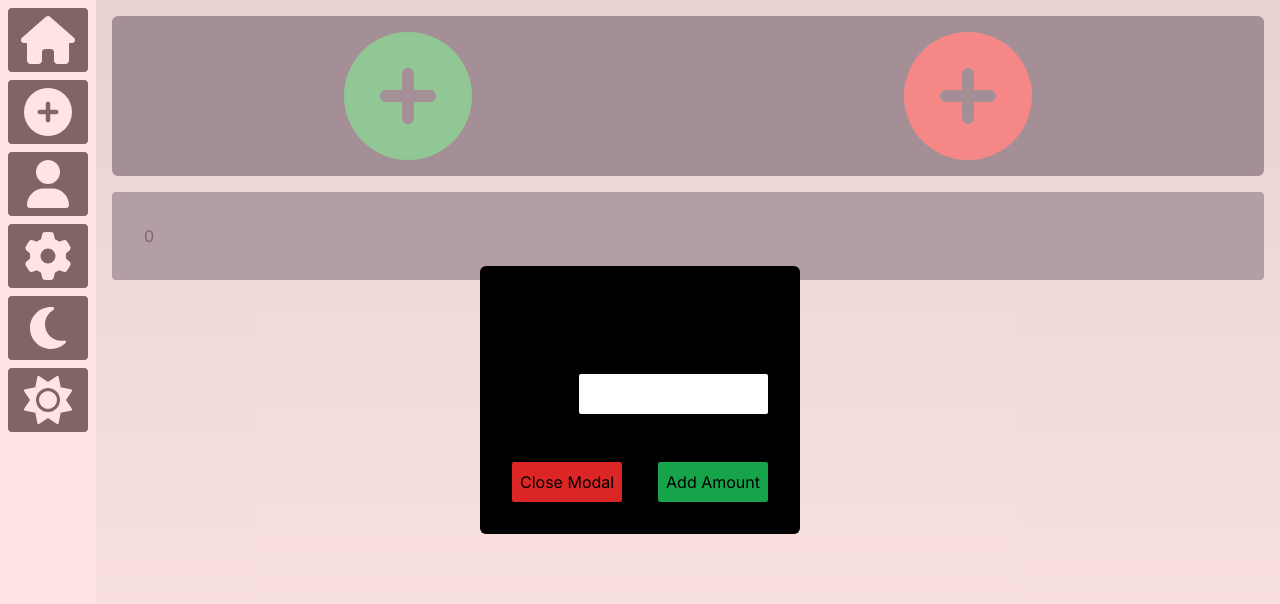
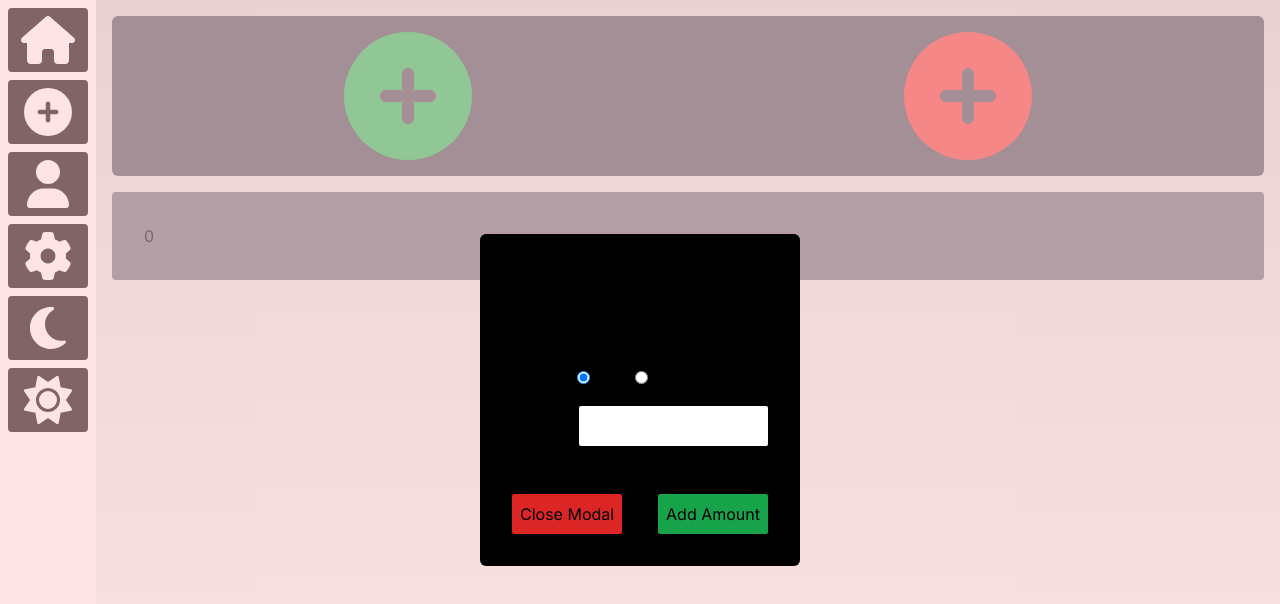
Before and after one commit to 11amanraj/expense-manager, a Next.js app: page / in a window 1280 px wide. Both pictures are taken after a click on the icon 408 px from the left and 96 px from the top of the page. Shown: the top 604 px of the page. Built offline with nearby package versions, Linux system fonts and the light colour scheme.

Commit message:
Added radio button to check expense/credit

```diff
--- a/components/Dashboard/AddEntry.tsx
+++ b/components/Dashboard/AddEntry.tsx
@@ -11,6 +11,8 @@ const AddEntry = () => {
     const [showModal, setShowModal] = useState(false)
     const [error, setError] = useState<string>('')
     const inputRef = useRef<HTMLInputElement>(null)
+    const expenseRadioRef = useRef<HTMLInputElement>(null)
+    const creditRadioRef = useRef<HTMLInputElement>(null)
 
     useEffect(() => {
         if(error.length > 0) {
@@ -23,13 +25,15 @@ const AddEntry = () => {
     }, [error])
 
     const addAmountHandler = () => {
-        if(inputRef.current) {
+        if(inputRef.current && expenseRadioRef.current && creditRadioRef.current) {
             const amount = parseInt(inputRef.current.value)
             if(isNaN(amount)) {
-                // dispatch(addOneCredit(0))
                 setError('Expense can only have numerical values')
             } else {
-                dispatch(addOneCredit(amount))
+                expenseRadioRef.current.checked
+                    ? dispatch(addOneExpense(amount))
+                    : dispatch(addOneCredit(amount))
+
                 setShowModal(false)
                 setError('')
             }
@@ -55,12 +59,23 @@ const AddEntry = () => {
             />
             <Modal showModal={showModal} onClose={closeModalHandler}>
                 <h2 className='text-lg my-4'>Add Credit/Expense</h2>
+                <fieldset>
+                    <legend>Select type of transaction</legend>
+                    <div>
+                        <label htmlFor="expense">Expense</label>
+                        <input type='radio' id='expense' name='amountType' value='expense' checked ref={expenseRadioRef}/>
+
+                        <label htmlFor="credit">Credit</label>
+                        <input type='radio' id='credit' name='amountType' value='credit' ref={creditRadioRef}/>
+                    </div>
+                </fieldset>
                 <div className='flex gap-2 items-center'>
                     <label htmlFor='amount'>Amount</label>
                     <input
                         className='bg-white text-teal-900 flex-auto min-w-0 rounded-sm p-2'
                         type='number'
                         id='amount'
+                        name='amount'
                         ref={inputRef}
                     />
                 </div>
```
